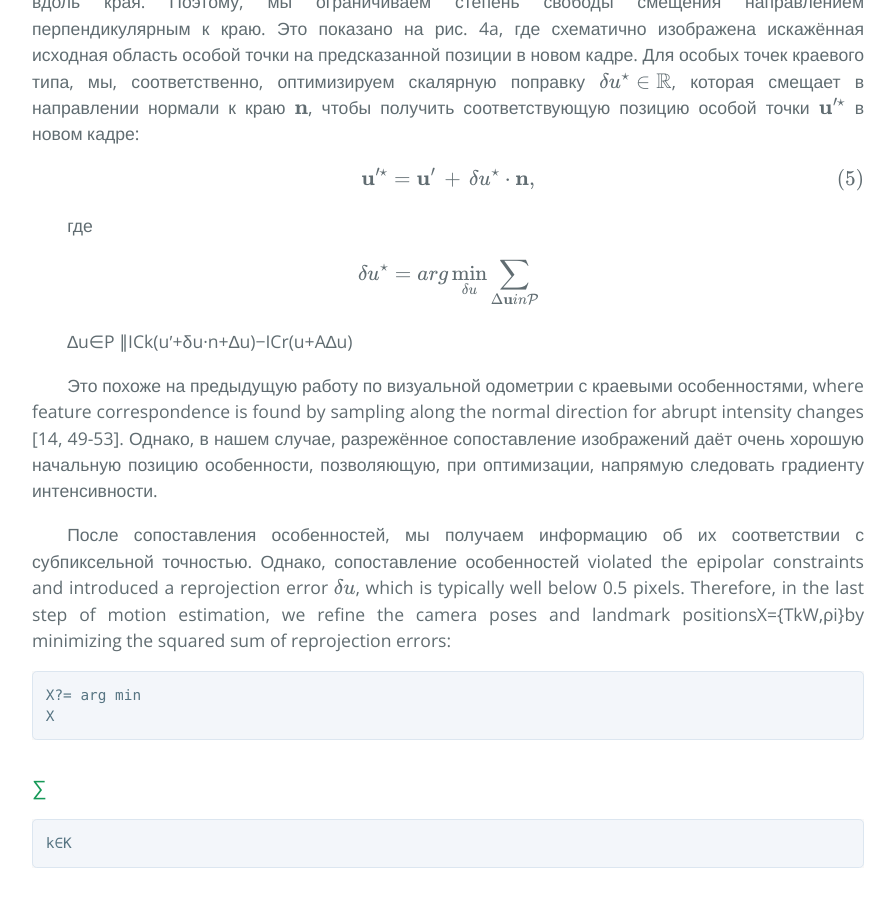
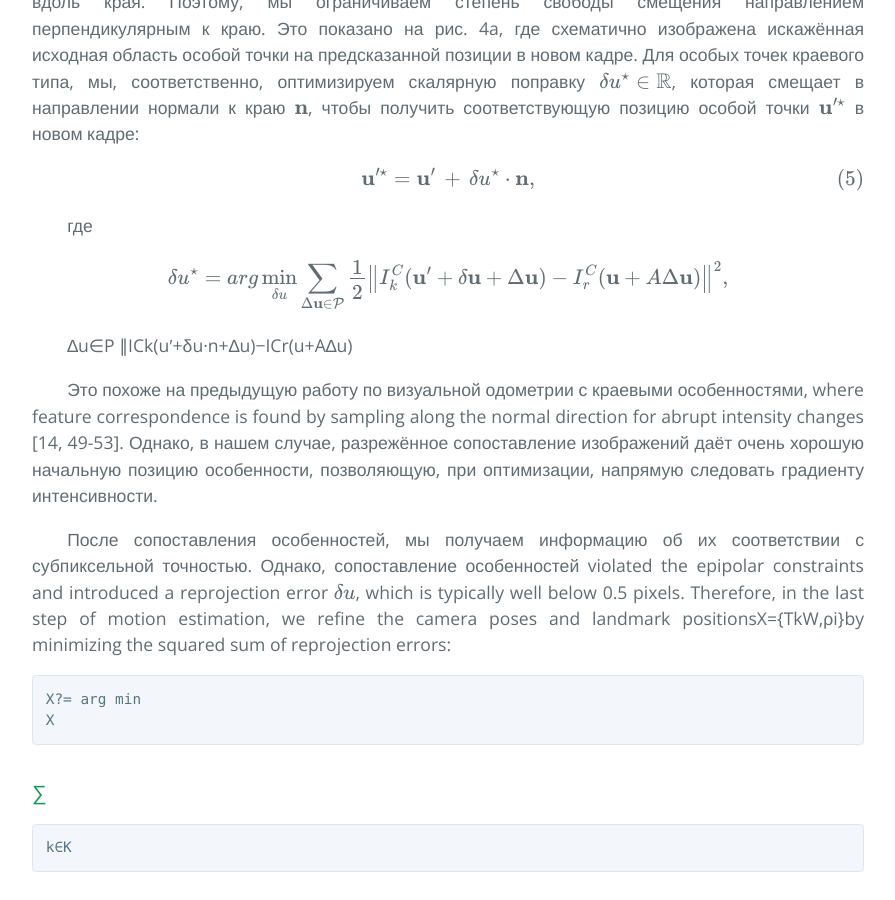
Before and after one commit to i-v-s/slam, a Jekyll site: the page built from svo2.md, in a window 1280 px wide and 900 px high, scrolled down 11779 px. Shown: the whole window, without its empty margins (192-1087 px from the left). Built offline with Jekyll 4.4.1, drawn with Linux system fonts in a browser that asks for light colours; our own code applies the rules of GitHub Pages for plain Markdown files; formulas are drawn with MathJax 3.

Commit message:
Updated svo2.md

```diff
--- a/svo2.md
+++ b/svo2.md
@@ -542,8 +542,17 @@ $$</div>
 
 $$\begin{equation}
 \delta u^{\star} = arg \min_{\delta u}
-\sum_{\Delta \mathbf{u} in \mathcal{P}}
-
+\sum_{\Delta \mathbf{u} \in \mathcal{P}} \frac{1}{2}
+{\left \|
+I_{k}^{C}(
+    \mathbf{u}' +
+    \delta \mathbf{u} +
+    \Delta \mathbf{u}
+) -
+I_{r}^{C}(
+    \mathbf{u} + A \Delta \mathbf{u}
+)
+\right \|}^{2},
 \end{equation}$$
 
 ∆u∈P
```
